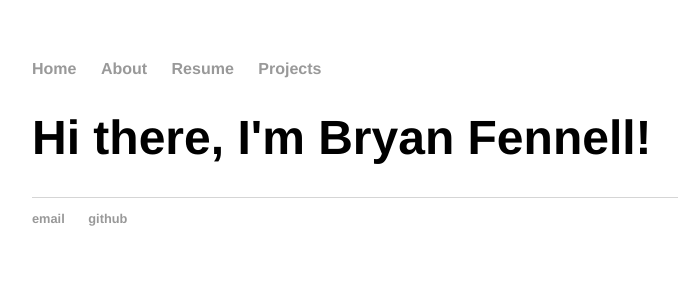
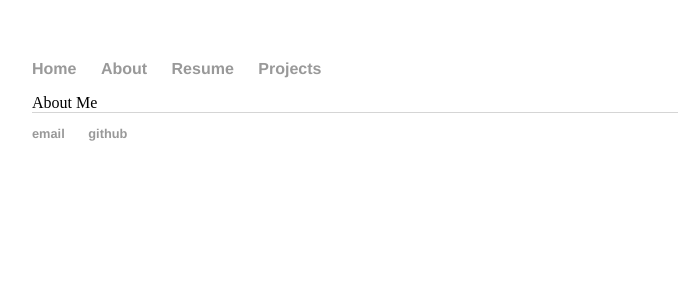
Before and after one commit to BryanFennell/BryanFennell.github.io, a Jekyll site: the page built from about/index.html, in a window 1280 px wide. Shown: the top 300 px of the page, without its empty margins (160-838 px from the left). Built offline with Jekyll 4.4.1, drawn with Linux system fonts in a browser that asks for light colours.

Commit message:
Update index.html
Changed the header to about me and added an underline effect on it

```diff
--- a/about/index.html
+++ b/about/index.html
@@ -4,5 +4,5 @@ title: About Bryan Fennell
 ---
 
 <div class = "blurb">
-  <h1>Hi there, I'm Bryan Fennell!</h1>
+  <alt-h1>About Me</alt-h1>
 </div><!-- /.blurb -->
```
